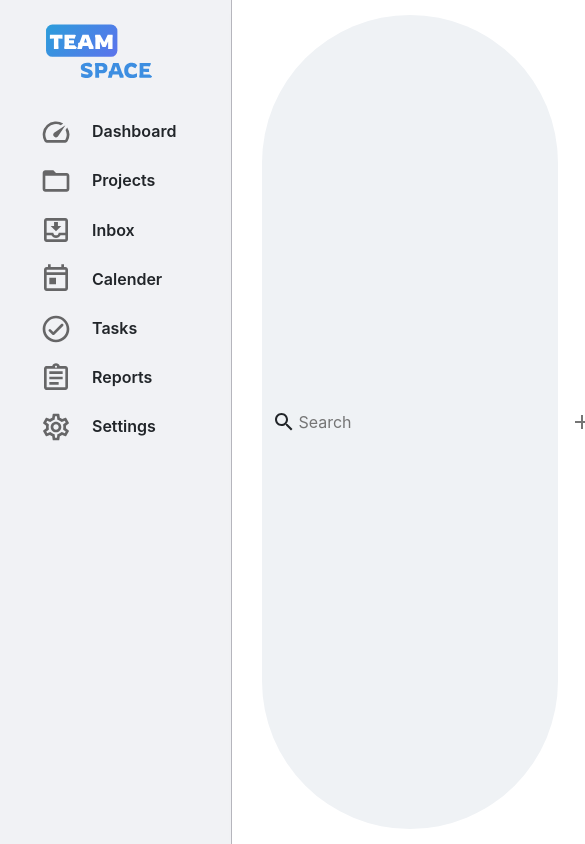
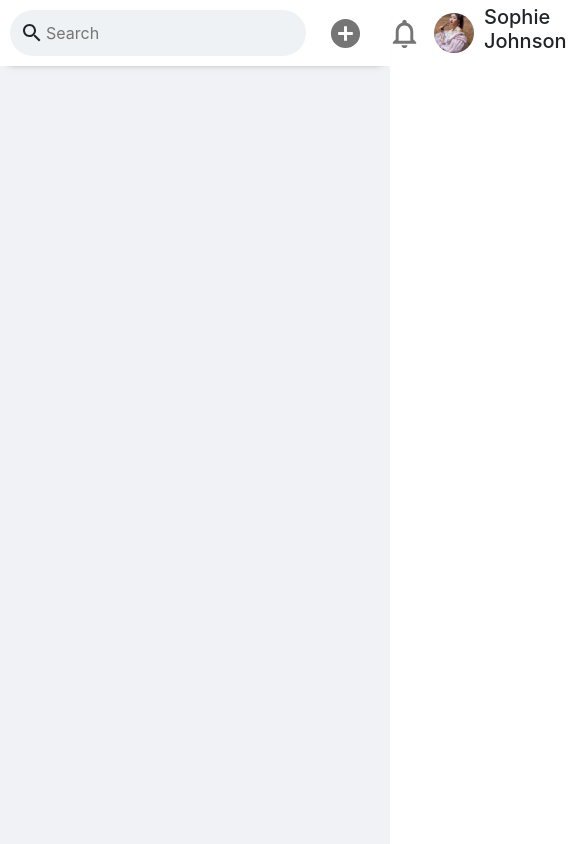
Before and after one commit to mansi35/kanban_board, a React (Create React App) app: page / in a window 390 px wide. Shown: the top 844 px of the page, 585 px wide, since content can reach past the window. Built offline with nearby package versions, Linux system fonts and the light colour scheme.

Commit message:
added header and added responsiveness

```diff
--- a/src/App.css
+++ b/src/App.css
@@ -5,10 +5,6 @@ body {
 .app {
     background-color: #f1f2f5;
     height: 100vh;
+    width: 100vw;
+    margin: 0;
 }
-
-.app__body {
-    display: flex;
-    justify-content: space-between;
-    position: sticky;
-}
--- a/src/App.js
+++ b/src/App.js
@@ -4,9 +4,11 @@ import Sidebar from './components/Sidebar';
 
 function App() {
 	return (
-		<div className="app">
-			<div className="app__body">
+		<div className="app row">
+			<div className="col-md-2 d-none d-md-block" style={{padding: "0", margin: "0"}}>
 				<Sidebar />
+			</div>
+			<div className="col-md-10" style={{padding: "0", margin: "0"}}>
 				<Header />
 			</div>
 		</div>
--- a/src/components/Header.js
+++ b/src/components/Header.js
@@ -1,8 +1,8 @@
 import React from 'react'
 import '../css/Header.css'
 import SearchIcon from '@material-ui/icons/Search';
-import AddIcon from '@material-ui/icons/Add';
-import NotificationsActiveIcon from '@material-ui/icons/NotificationsActive';
+import AddCircleOutlinedIcon from '@material-ui/icons/AddCircleOutlined';
+import NotificationsOutlinedIcon from '@material-ui/icons/NotificationsOutlined';
 import { Avatar, IconButton } from '@material-ui/core';
 import avatar from '../resources/avatar.jpg'
 
@@ -18,14 +18,14 @@ function Header() {
 
             <div className="header__right">
                 <IconButton>
-                    <AddIcon />
+                    <AddCircleOutlinedIcon fontSize="large" />
                 </IconButton>
                 <IconButton>
-                    <NotificationsActiveIcon />
+                    <NotificationsOutlinedIcon fontSize="large" />
                 </IconButton>
                 <div className="header__info">
                     <Avatar src={avatar} />
-                    <h4>Sophie Johnson</h4>
+                    <h5>Sophie Johnson</h5>
                 </div>
             </div>
         </div>
--- a/src/css/Header.css
+++ b/src/css/Header.css
@@ -1,12 +1,9 @@
 .header {
-    padding: 15px 20px;
     display: flex;
     justify-content: space-between;
     position: sticky;
     background-color: #ffffff;
     z-index: 100;
-    top: 0;
-    flex: 1;
     box-shadow: 0px 5px 8px -9px rgba(0, 0, 0, 0.75);
 }
 
@@ -20,7 +17,7 @@
     align-items: center;
     background-color: #eff2f5;
     padding: 10px;
-    margin-left: 10px;
+    margin: 10px;
     border-radius: 999px;
 }
 
@@ -35,12 +32,13 @@
     align-items: center;
 }
 
-.header__info > h4 {
+.header__info > h5 {
     margin-left: 10px;
 }
 
 .header__right {
     display: flex;
+    margin-right: 30px;
 }
 
 .header__left > img {
--- a/src/css/Sidebar.css
+++ b/src/css/Sidebar.css
@@ -1,5 +1,4 @@
 .sidebar {
-    /* flex: 0.33; */
     border-right: 1px #b7b7be solid;
     height: 100vh;
 }
```
